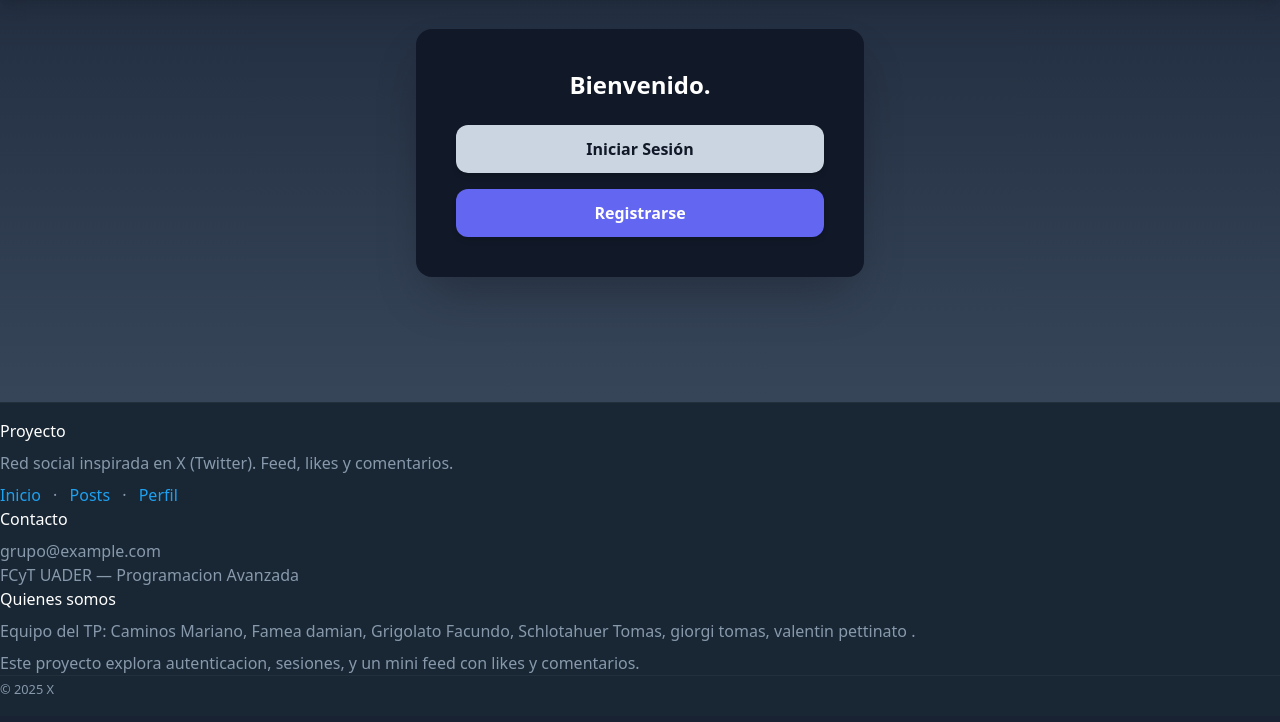
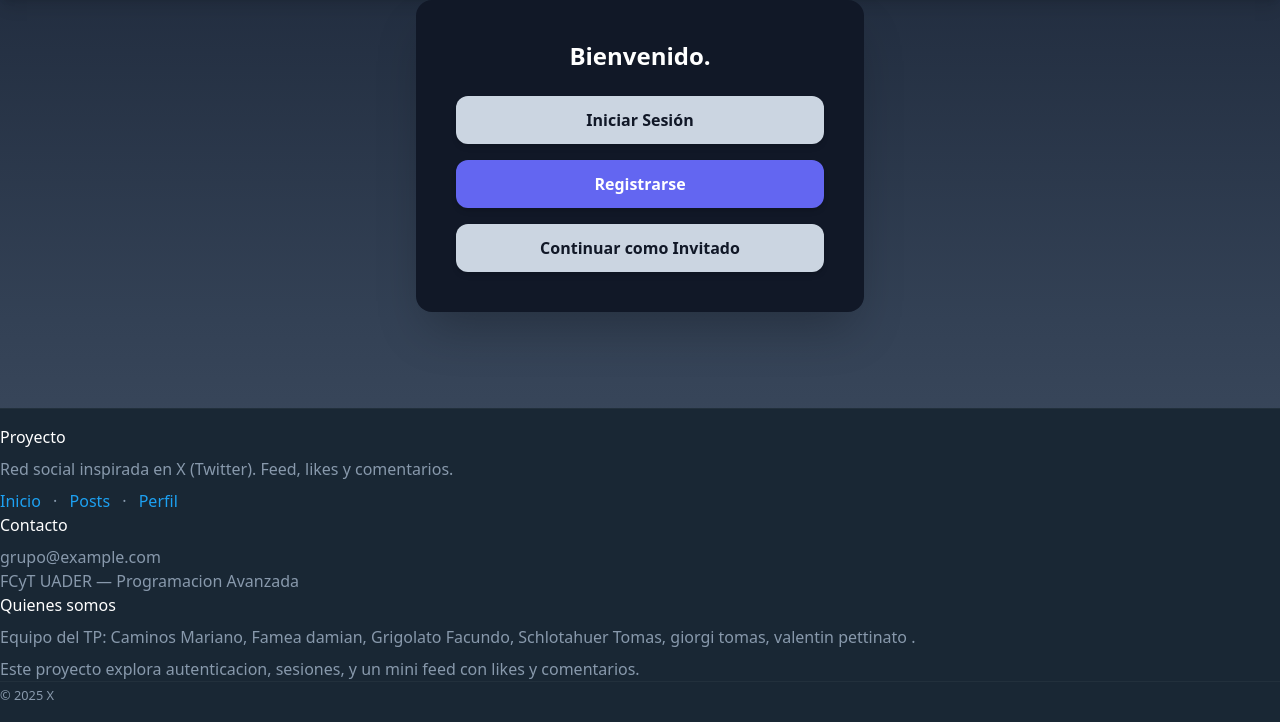
Before and after one commit to 0tomi/ProgramacionAvanzada, a PHP site: page / in a window 1280 px wide. Shown: the part 84-806 px from the top of the page. Before the commit the page ends 778 px from the top, so only its background shows below. Run offline with PHP 8.4, Linux system fonts and the light colour scheme; some libraries are stand-ins or nearby versions.

Commit message:
Update index.php

```diff
--- a/TP1/index.php
+++ b/TP1/index.php
@@ -62,6 +62,9 @@ if ($_SERVER['REQUEST_METHOD'] === 'POST' && ($_POST['_method'] ?? '') === 'DELE
           <a href="register.php" class="block px-6 py-3 w-full rounded-xl bg-indigo-500 text-white font-semibold shadow-md hover:bg-indigo-600 hover:scale-105 transition">
             Registrarse
           </a>
+          <a href="index.php" class="block px-6 py-3 w-full rounded-xl bg-slate-300 text-gray-900 font-semibold shadow-md hover:bg-slate-400 hover:scale-105 transition">
+            Continuar como Invitado
+          </a>
         </div>
       <?php endif; ?>
 
```
